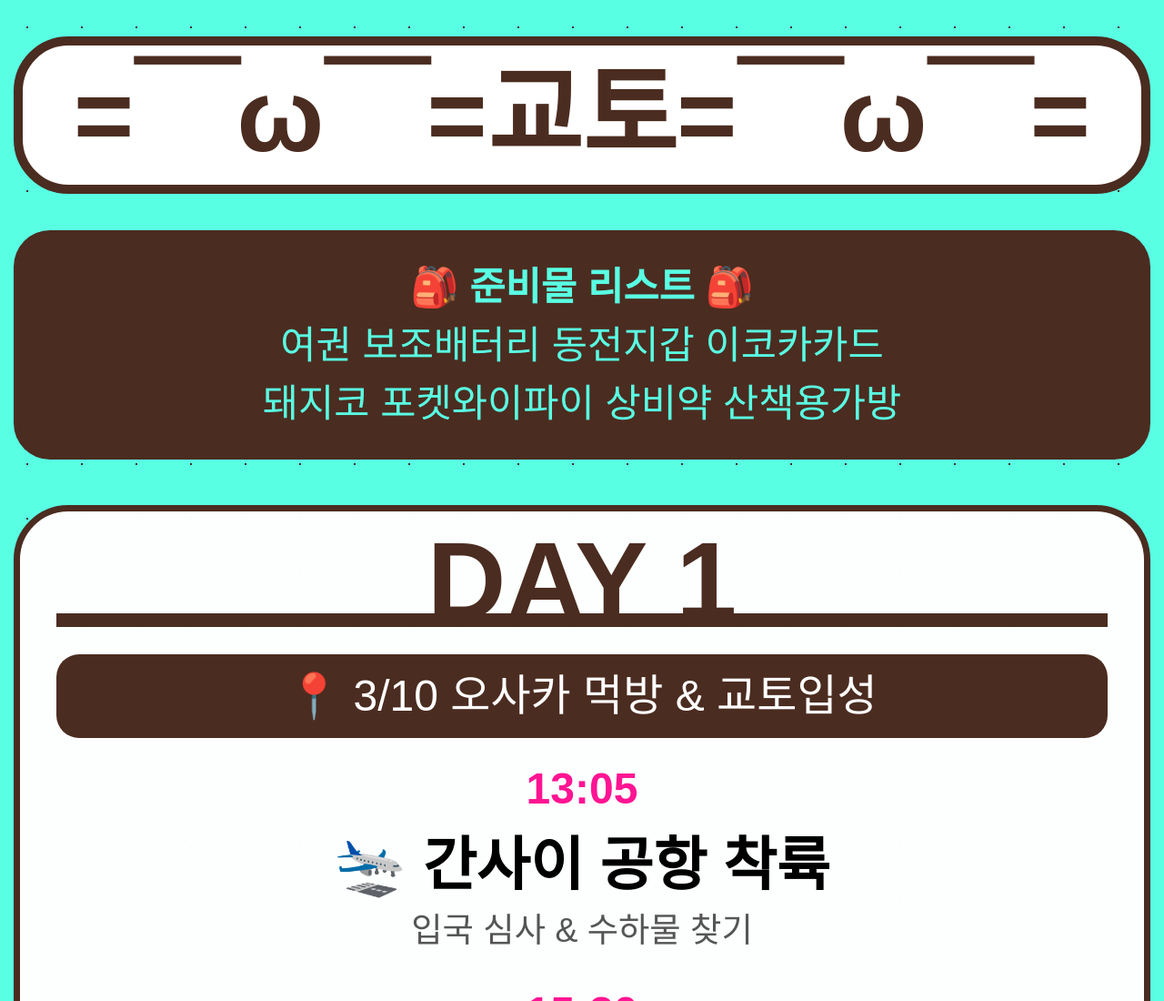
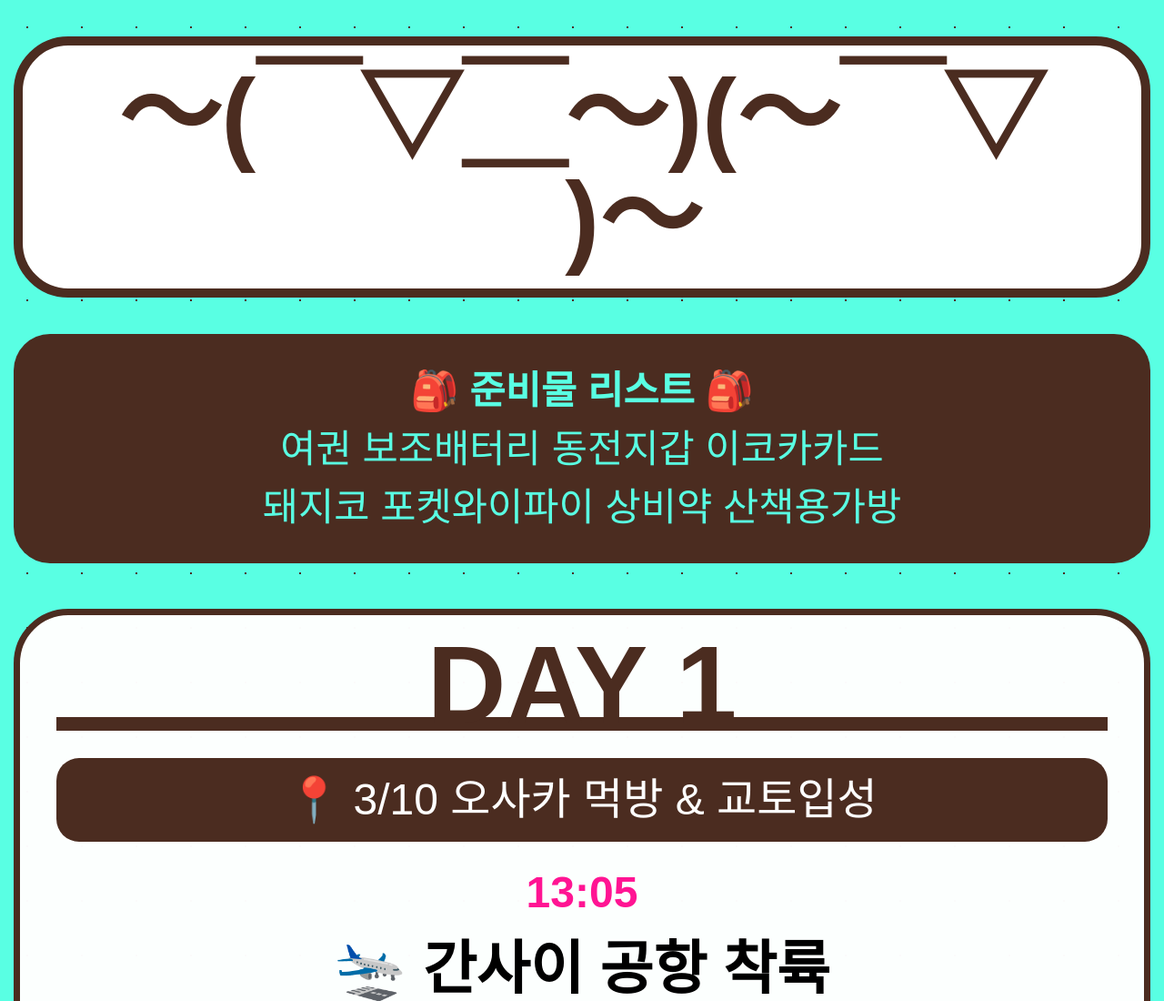
Before and after one commit to eugene1245/KYOTO0310-0314, a plain HTML site: page index.html in a window 1280 px wide. Shown: the top 1100 px of the page at 91% size. Drawn offline with nearby package versions, Linux system fonts and the light colour scheme; a web font is replaced by a local one.

Commit message:
Change main title in index.html

```diff
--- a/index.html
+++ b/index.html
@@ -168,7 +168,7 @@
 
     <div class="container">
 
-        <div class="main-title">=￣ω￣=교토=￣ω￣=</div>
+        <div class="main-title">〜(￣▽￣〜)(〜￣▽￣)〜</div>
 
         <!-- 준비물 -->
         <div class="supplies-box">
```
